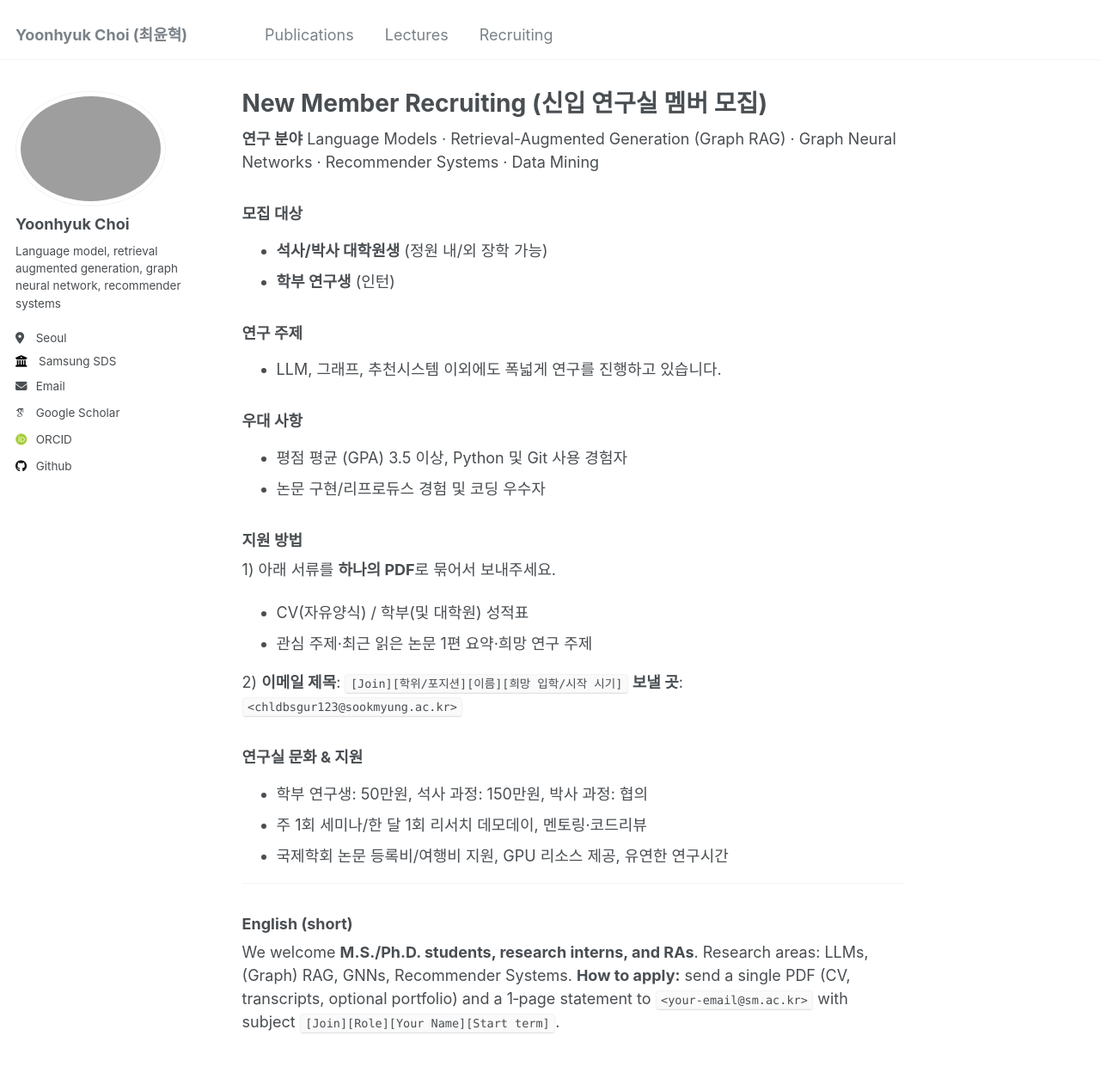
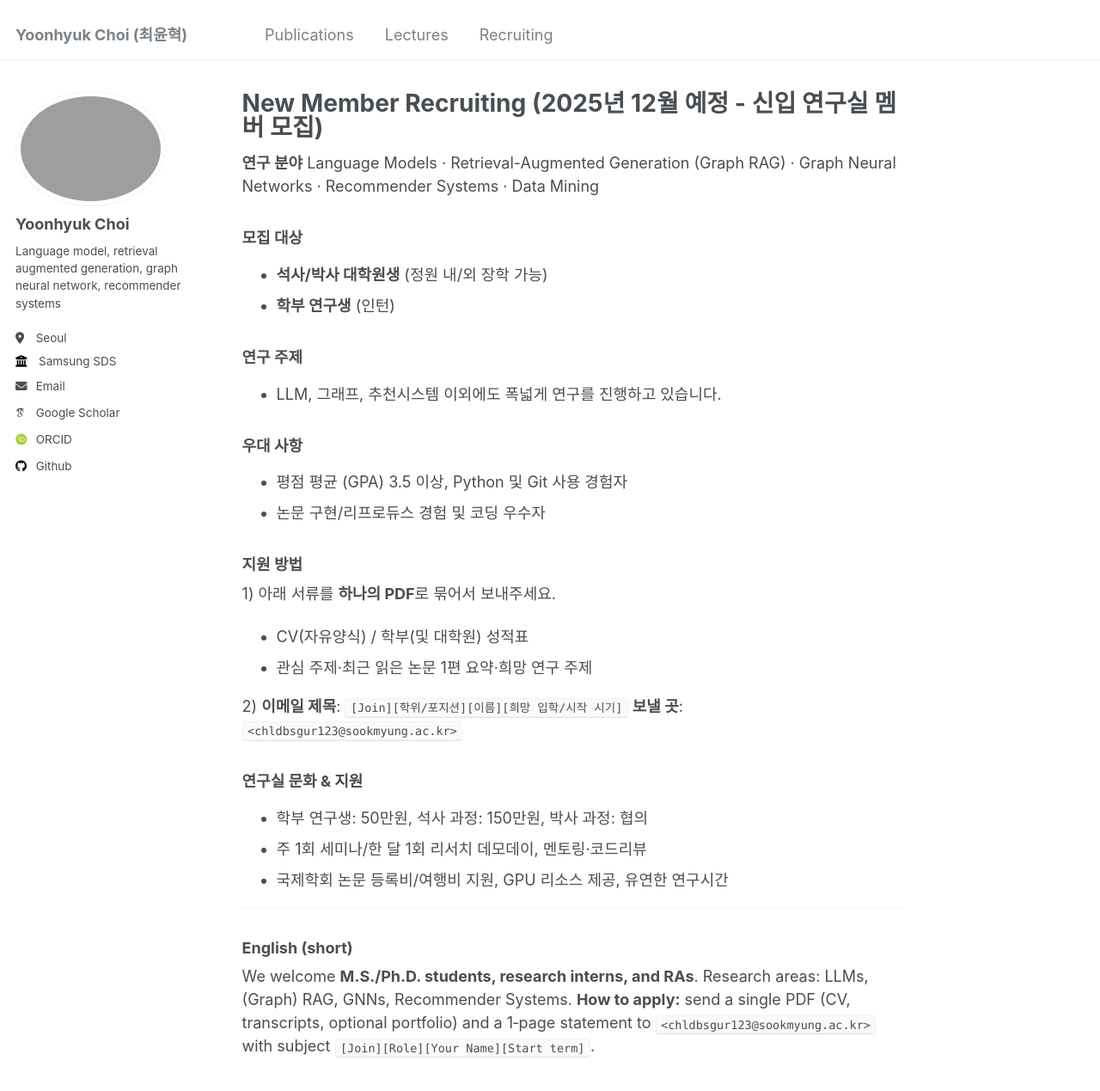
Before and after one commit to ChoiYoonHyuk/ChoiYoonHyuk.github.io, a Jekyll site: the page built from _pages/join.md, in a window 1280 px wide and 1400 px high. Shown: the top 1269 px of the window at 86% size. Built offline with Jekyll 4.4.1, drawn with Linux system fonts in a browser that asks for light colours; some web fonts are replaced.

Commit message:
Update join.md

```diff
--- a/_pages/join.md
+++ b/_pages/join.md
@@ -1,6 +1,6 @@
 ---
 layout: single
-title: "New Member Recruiting (신입 연구실 멤버 모집)"
+title: "New Member Recruiting (2025년 12월 예정 - 신입 연구실 멤버 모집)"
 permalink: /join/
 author_profile: true
 header:
@@ -51,4 +51,4 @@ Language Models · Retrieval-Augmented Generation (Graph RAG) · Graph Neural Ne
 
 ### English (short)
 We welcome **M.S./Ph.D. students, research interns, and RAs**. Research areas: LLMs, (Graph) RAG, GNNs, Recommender Systems.
-**How to apply:** send a single PDF (CV, transcripts, optional portfolio) and a 1‑page statement to `<your-email@sm.ac.kr>` with subject `[Join][Role][Your Name][Start term]`.
+**How to apply:** send a single PDF (CV, transcripts, optional portfolio) and a 1‑page statement to `<chldbsgur123@sookmyung.ac.kr>` with subject `[Join][Role][Your Name][Start term]`.
```
